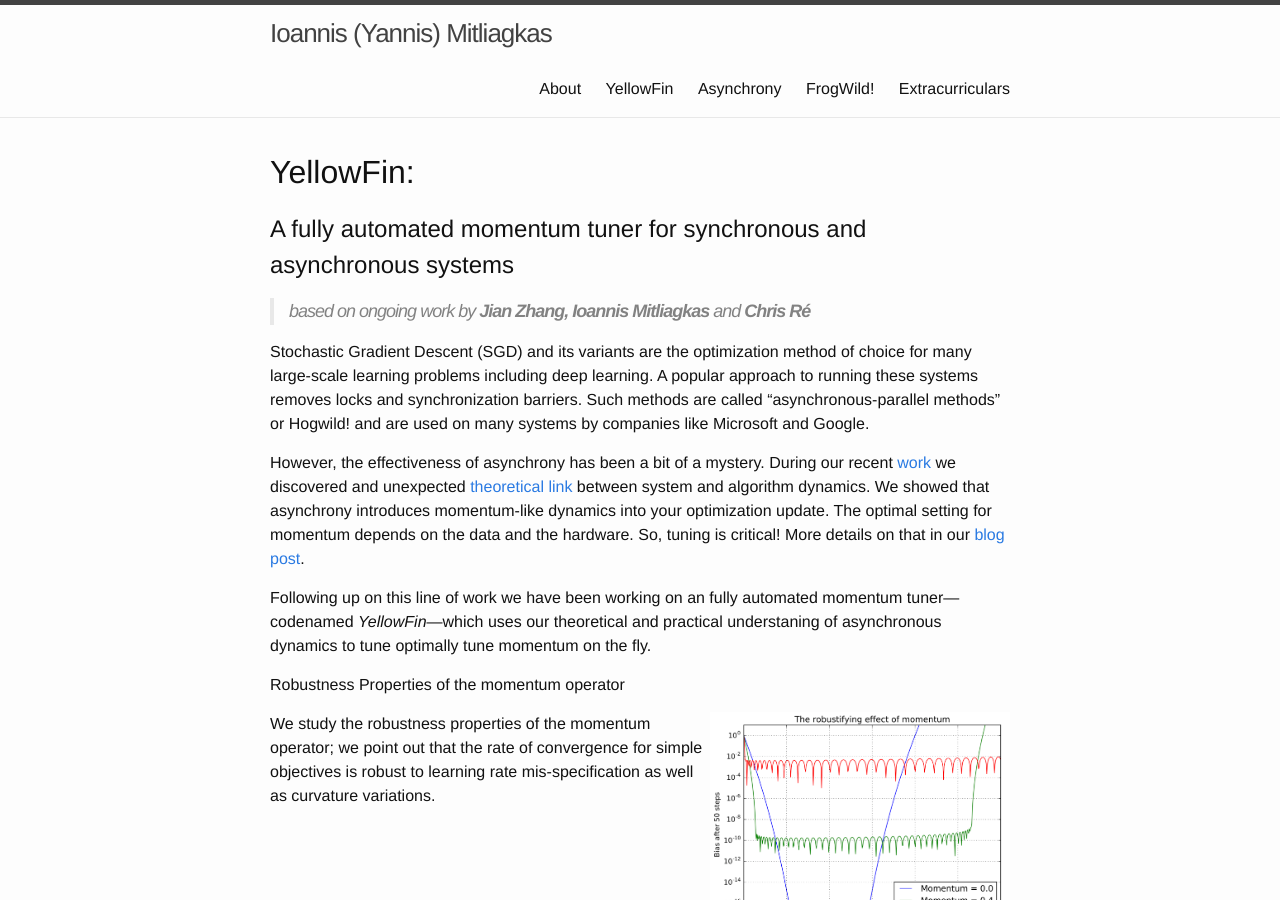
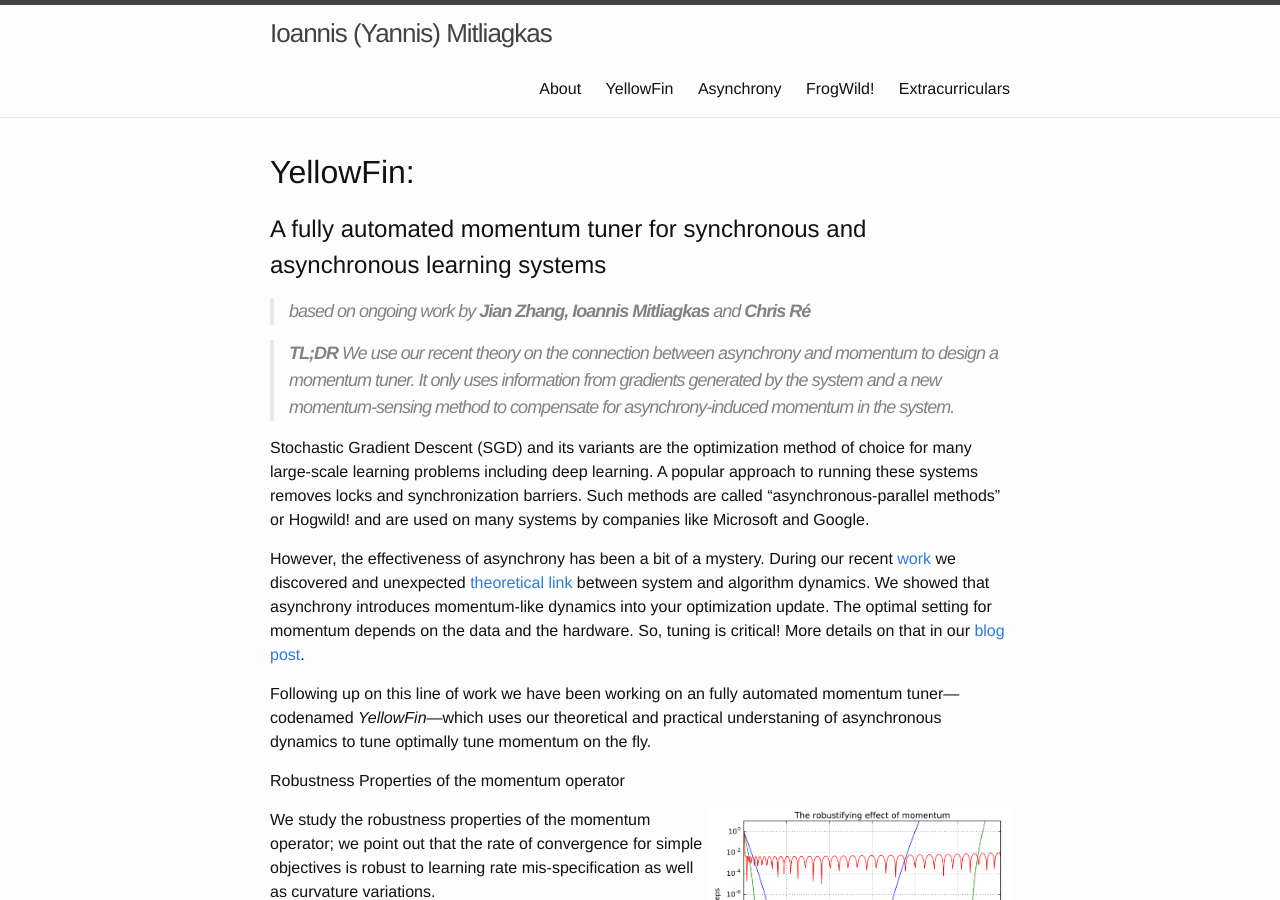
Before and after one commit to mitliagkas/mitliagkas.github.io, a Jekyll site: the page built from async-tuner.md, in a window 1280 px wide and 900 px high. Built offline with Jekyll 4.4.1, drawn with Linux system fonts in a browser that asks for light colours.

Commit message:
Project update

```diff
--- a/async-tuner.md
+++ b/async-tuner.md
@@ -5,9 +5,12 @@ permalink: /async-tuner/
 ---
 
 # YellowFin:
-## A fully automated momentum tuner for synchronous and asynchronous systems
+## A fully automated momentum tuner for synchronous and asynchronous learning systems
 
 >based on ongoing work by **Jian Zhang, Ioannis Mitliagkas** and **Chris Ré**
+
+>**TL;DR** We use our recent theory on the connection between asynchrony and momentum to design a momentum tuner.
+> It only uses information from gradients generated by the system and a new momentum-sensing method to compensate for asynchrony-induced momentum in the system.
 
 Stochastic Gradient Descent (SGD) and its variants are the optimization method of choice for many large-scale learning problems including deep learning. A popular approach to running these systems removes locks and synchronization barriers. Such methods are called "asynchronous-parallel methods" or Hogwild! and are used on many systems by companies like Microsoft and Google.
 
```
